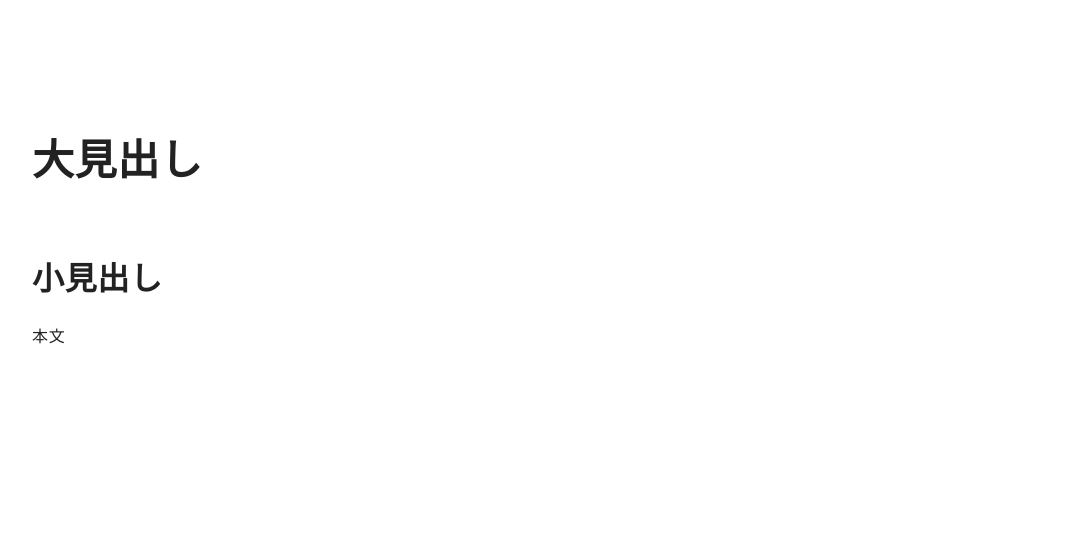
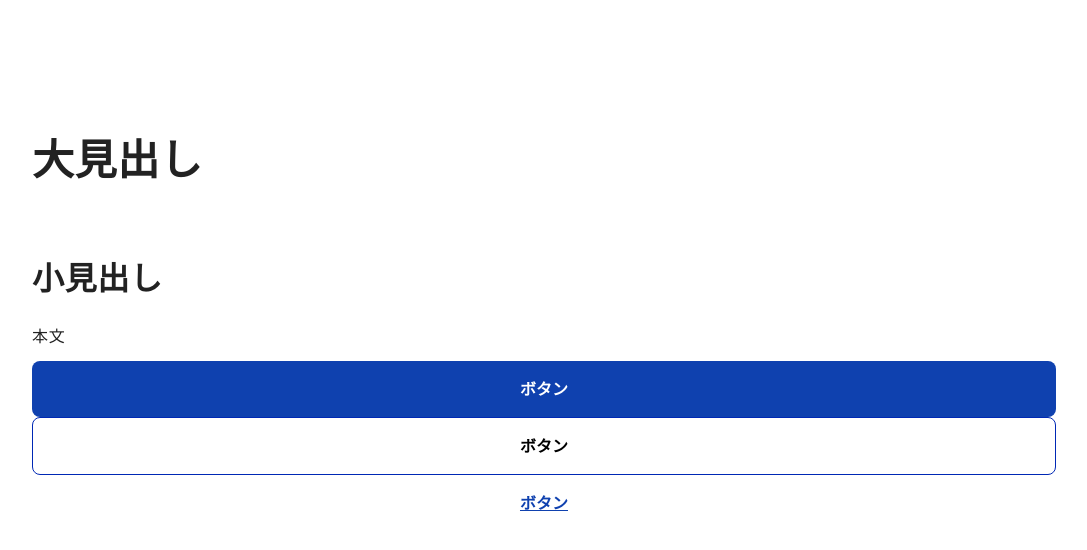
Before and after one commit to timbers-jp/da-css, a plain HTML site: page index.html in a window 1280 px wide. Shown: the whole page, without its empty margins (96-1183 px from the left). Drawn offline with Linux system fonts and the light colour scheme.

Commit message:
Update index.html

```diff
--- a/index.html
+++ b/index.html
@@ -7,6 +7,10 @@
       <h1>大見出し</h1>
       <h2>小見出し</h2>
       <p>本文</p>
+      <button class="button button--primary">ボタン</button>
+      <button class="button button--secondary">ボタン</button>
+      <button class="button button--tertiary">ボタン</button>
+
     </div>
   </body>
 </html>
```
